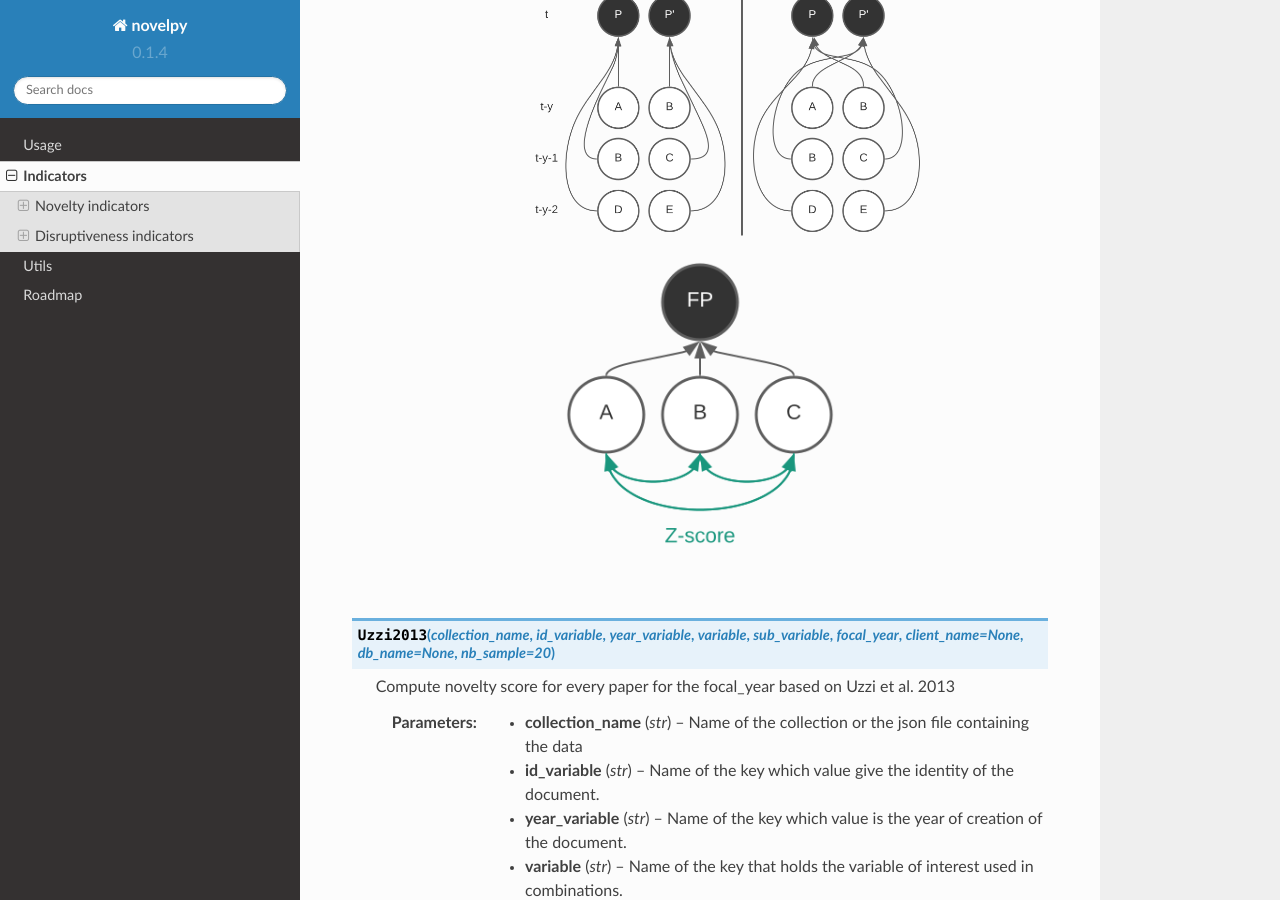
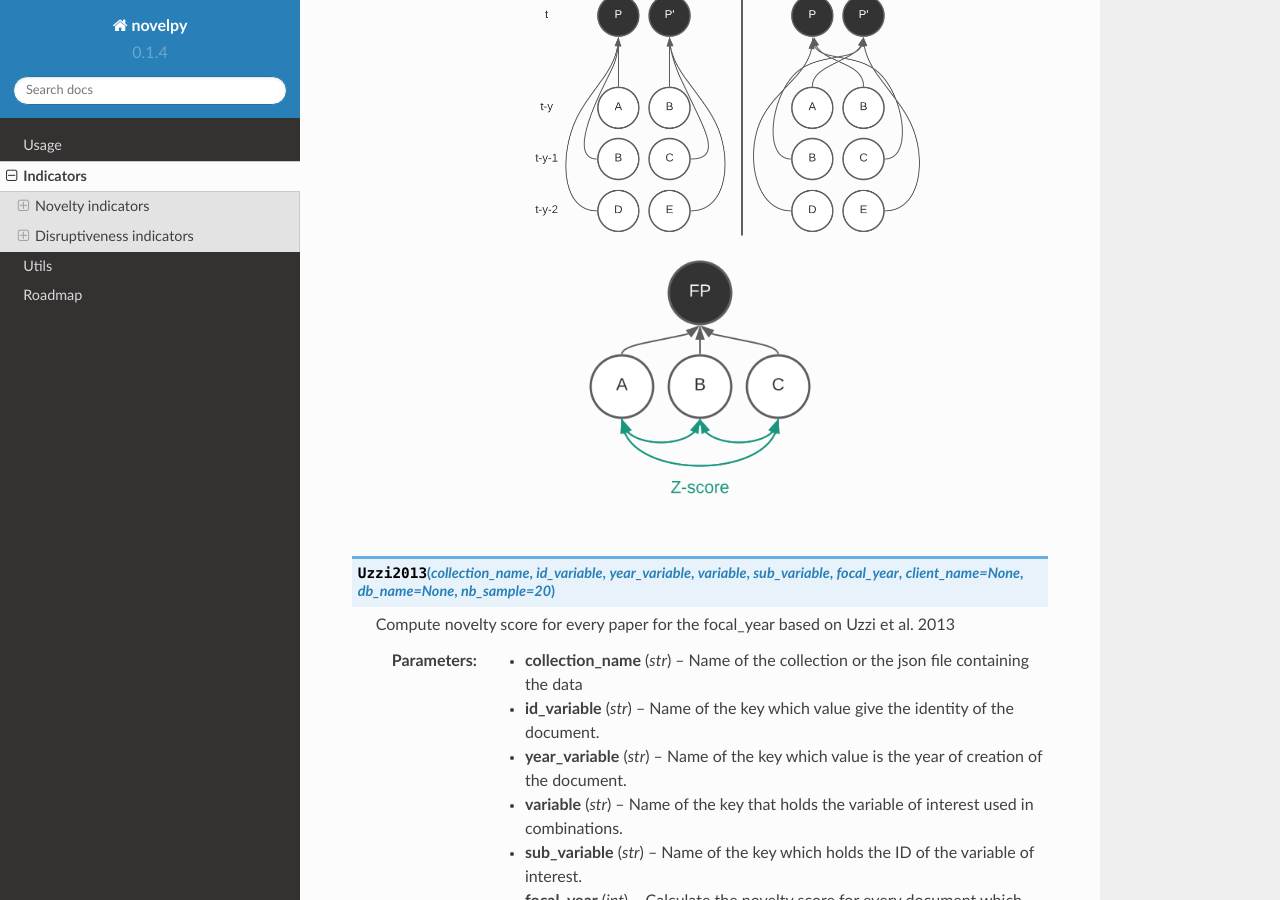
Before and after one commit to Kwirtz/novelpy, a Sphinx documentation site: the page built from docs/source/indicators.rst, in a window 1280 px wide and 900 px high, scrolled down 467 px. Built offline with Sphinx 7.4.7 and the Read the Docs theme 2.0.0, drawn with Linux system fonts in a browser that asks for light colours; cross-references to code outside the pages are shown as plain code.

Commit message:
Update indicators.rst

```diff
--- a/docs/source/indicators.rst
+++ b/docs/source/indicators.rst
@@ -21,7 +21,7 @@
    :align: center
 
 .. image:: img/uzzi2.png
-   :width: 300
+   :width: 250
    :align: center
 
 .. py:function:: Uzzi2013(collection_name, id_variable, year_variable, variable, sub_variable, focal_year, client_name = None, db_name = None, nb_sample = 20)
@@ -68,6 +68,7 @@
 
 .. image:: img/foster.png
    :width: 300
+   :align: center
 
 .. py:function:: Foster2015(collection_name, id_variable, year_variable, variable, sub_variable, focal_year, client_name = None, db_name = None, community_algorithm = "Louvain")
 
@@ -112,7 +113,8 @@
 Lee et al. [2015] :cite:p:`lee2015creativity` compare the observed number of combination with the theoretical number of combination between two items. The higher (lower) the observed (theoretical) number of combination the more novel is the paper. They call this measure "commonness".
 
 .. image:: img/lee.png
-   :width: 300
+   :width: 250
+   :align: center
 
 .. py:function:: Lee2015(collection_name, id_variable, year_variable, variable, sub_variable, focal_year, client_name = None, db_name = None)
 
@@ -156,6 +158,7 @@
 
 .. image:: img/wang.png
    :width: 600
+   :align: center
 
 .. py:function:: Wang2017(collection_name, id_variable, year_variable, variable, sub_variable, focal_year, time_window_cooc, n_reutilisation,client_name = None, db_name = None)
 
@@ -205,6 +208,7 @@
 
 .. image:: img/shibayama.png
    :width: 300
+   :align: center
 
 Disruptiveness indicators
 ----------------
```
